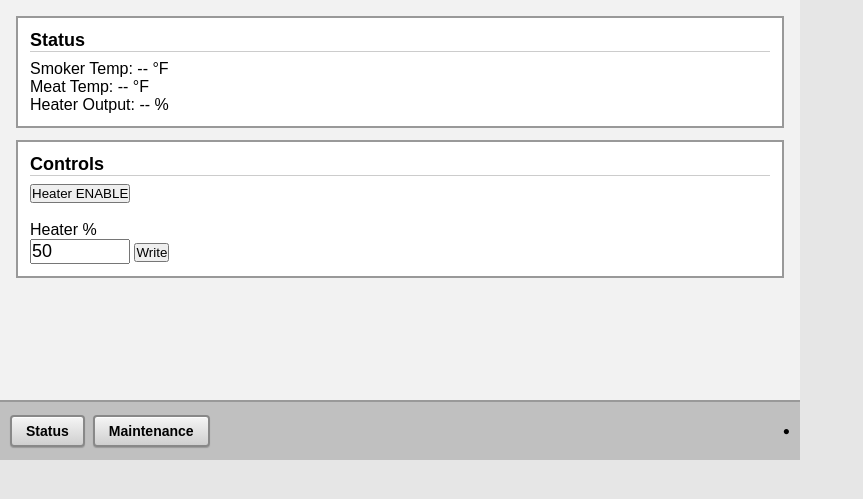
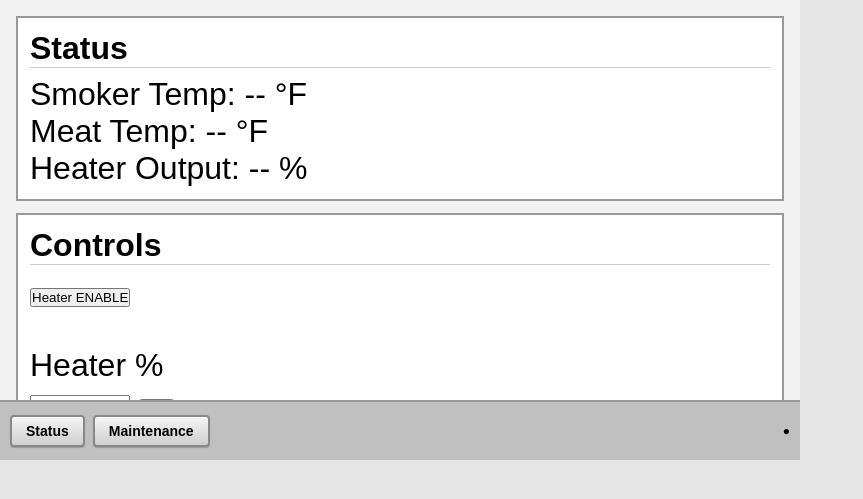
Before and after one commit to ASolchen/RaspiPLC, a Flask app: page / in a window 1280 px wide. Shown: the part 20-519 px from the top of the page, without its empty margins (0-863 px from the left). Run offline with Flask 3, Linux system fonts and the light colour scheme; some libraries are stand-ins or nearby versions.

Commit message:
bigger font

```diff
--- a/ui-flask/templates/layouts/local_hmi.html
+++ b/ui-flask/templates/layouts/local_hmi.html
@@ -48,6 +48,7 @@
     }
 
     .card {
+        font-size: 32px;
         background-color: white;
         border: 2px solid #999;
         padding: 12px;
@@ -55,7 +56,7 @@
     }
 
     .card h2 {
-        font-size: 18px;
+        font-size: 32px;
         margin-bottom: 8px;
         border-bottom: 1px solid #ccc;
     }
```
